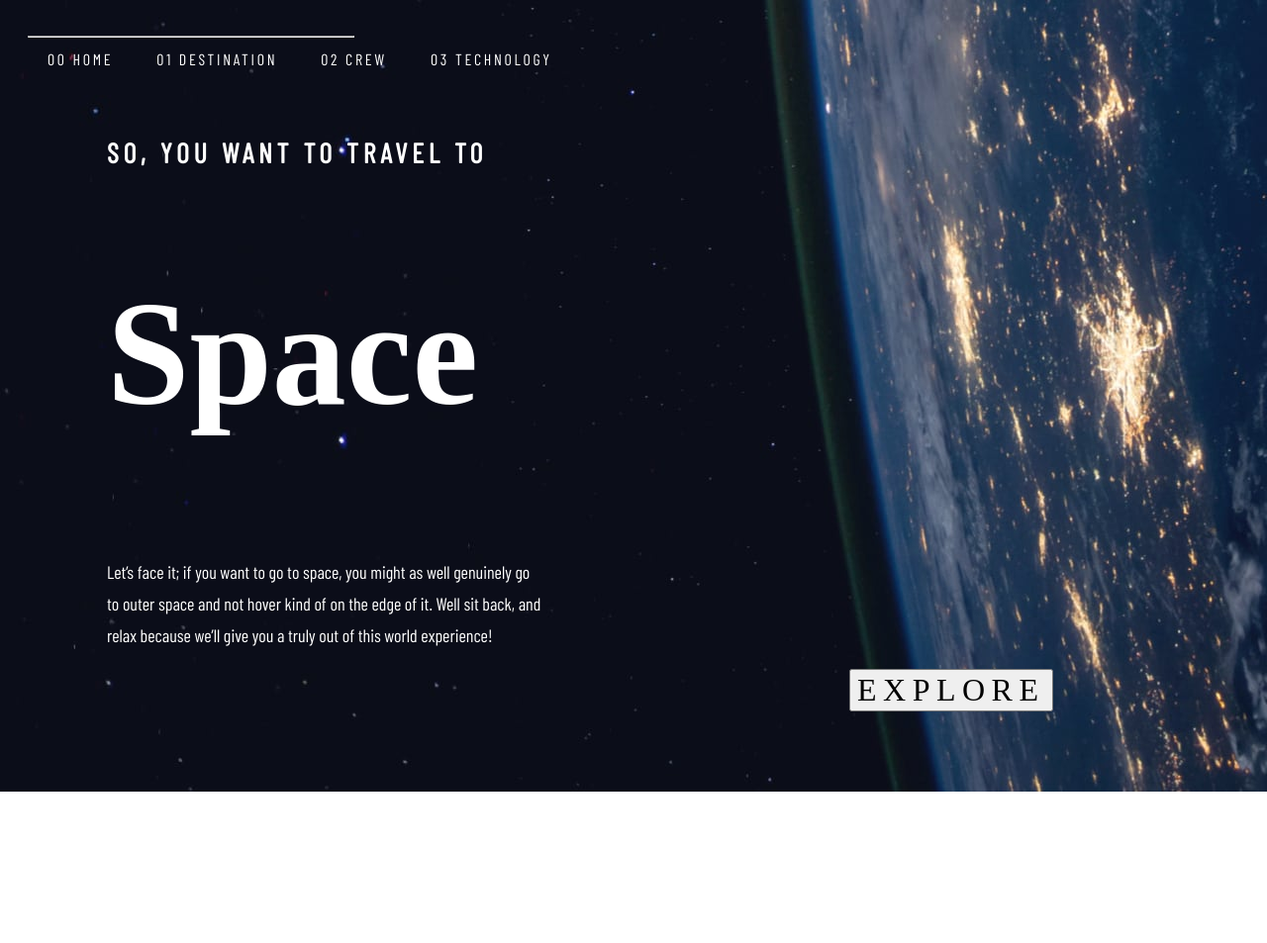
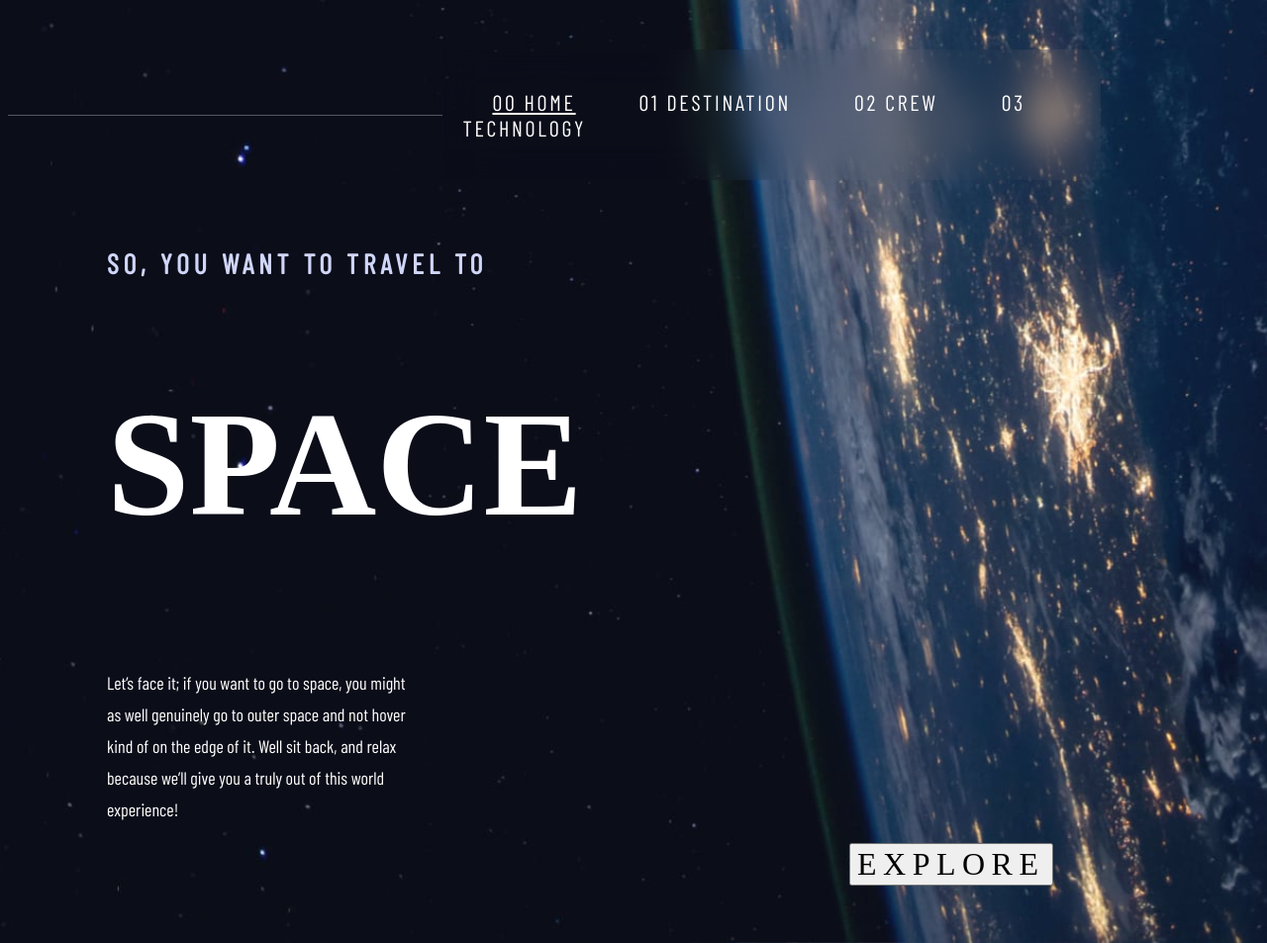
Before and after one commit to ipunith/space-tourism-site, a plain HTML site: page index.html in a window 1280 px wide. Shown: the whole page at 99% size. Before the commit the page ends 800 px from the top, so only its background shows below. Drawn offline with nearby package versions, Linux system fonts and the light colour scheme; a web font is replaced by a local one.

Commit message:
index1.1

```diff
--- a/index.html
+++ b/index.html
@@ -14,18 +14,18 @@
 
 <body>
   <div class="top-bar">
-    <hr id="navbar-line">
-    <nav>
-      <p class="nav-element">00 HOME</p>
-      <p class="nav-element">01 DESTINATION</p>
-      <p class="nav-element">02 CREW</p>
-      <p class="nav-element">03 TECHNOLOGY</p>
-    </nav>
+    <div id="navbar-line"></div>
+    <div class="menu-list">
+      <a href="/index.html" class="nav-element" id="home">00 HOME</a>
+      <a href="/destination-moon.html" class="nav-element" id="destination">01 DESTINATION</a>
+      <a href="/crew-commander.html" class="nav-element" id="crew">02 CREW</a>
+      <a href="/technology-capsule.html" class="nav-element" id="technology">03 TECHNOLOGY</a>
+    </div>
   </div>
 
   <h5>SO, YOU WANT TO TRAVEL TO</h5>
 
-  <h1>Space</h1>
+  <h1>SPACE</h1>
 
   <p class="description">Let’s face it; if you want to go to space, you might as well genuinely go to
     outer space and not hover kind of on the edge of it. Well sit back, and relax
--- a/styles/style.css
+++ b/styles/style.css
@@ -1,6 +1,11 @@
 body {
     background-image: url('/styles/assets/home/background-home-desktop.jpg');
+    height: 100%;
+    background-position: center;
+    background-repeat: repeat;
+    background-size: cover;
     color: white;
+    background-color: black;
 }
 
 h1 {
@@ -10,6 +15,7 @@ h1 {
 }
 
 h5 {
+    color: #D0D6F9;
     font-family: 'Barlow Condensed', sans-serif;
     font-size: 28px;
     letter-spacing: 4.75px;
@@ -23,32 +29,43 @@ p {
 
 .description {
     display: inline-block;
-    width: 35%;
+    width: 25%;
     line-height: 32px;
     margin-left: 100px;
 }
 
 .top-bar {
-    display: inline-block;
-    margin: 20px;
+    display: flex;
+    margin-top: 30px;
 }
 
-nav {
-    display: inline-block;
-    margin-right: 100px;
+#navbar-line {
+    border-bottom: 1px solid white;
+    opacity: 30%;
+    margin: auto;
+    width: 40%;
+}
+
+.menu-list {
+    margin: 20px 160px 20px auto;
+    align-items: right;
+    padding: 40px 10px 40px 20px;
+    backdrop-filter: blur(20px);
 }
 
 .nav-element {
+    position: relative;
+    text-decoration: none;
+    color: white;
     font-family: 'Barlow Condensed', sans-serif;
-    font-size: 16px;
+    font-size: 22px;
     letter-spacing: 2.7px;
     display: inline;
-    padding: 20px;
+    padding: 0px 30px;
 }
 
-#navbar-line {
-    display: inline-block;
-    width: 50%;
+#home {
+    text-decoration: underline;
 }
 
 #explore-btn {
```
